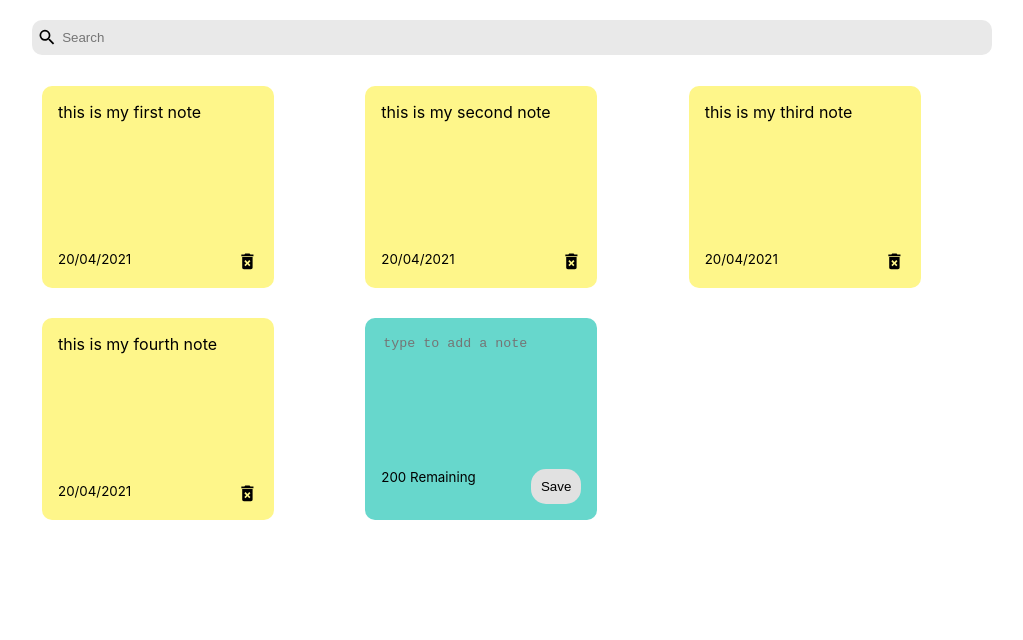
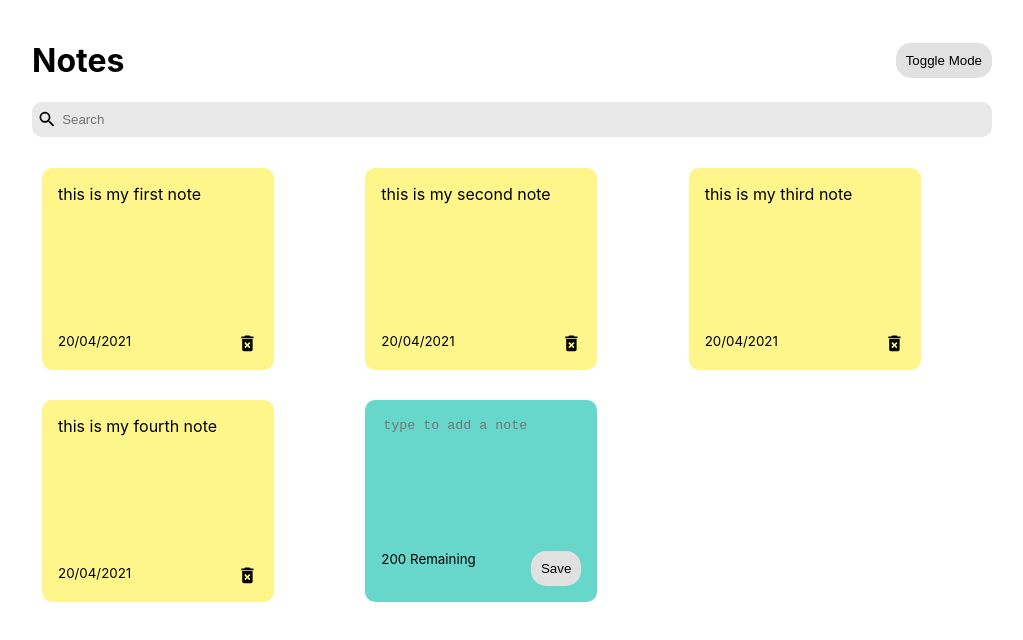
Before and after one commit to hamzazaka/crypto-react, a React (Create React App) app in the folder notes-app/: page / in a window 1280 px wide. Shown: the top 640 px of the page, without its empty margins (128-1151 px from the left). Built offline with nearby package versions, Linux system fonts and the light colour scheme.

Commit message:
working on header

```diff
--- a/notes-app/src/App.css
+++ b/notes-app/src/App.css
@@ -80,3 +80,9 @@
 .search input:focus{
   outline: none;
 }
+
+.header{
+  display: flex;
+  justify-content: space-between;
+  align-items: center;
+}
--- a/notes-app/src/App.js
+++ b/notes-app/src/App.js
@@ -4,6 +4,7 @@
 import './App.css';
 import NotesList from './components/NotesList';
 import Search from './components/Search';
+import Header from './components/Header';
 
 function App() {
 
@@ -52,6 +53,7 @@
 
   return (
     <div className="container">
+      <Header/>
       <Search handleSearchNote={setSearchText}/>
       <NotesList notes={notes.filter((notes)=>notes.text.toLowerCase().includes(searchText))} handleAddNote={addNote} handleDeleteNote={deleteNote}/>
     </div>
--- /dev/null
+++ b/notes-app/src/components/Header.js
@@ -0,0 +1,10 @@
+import React from 'react'
+
+export default function Header() {
+    return (
+        <div className='header'>
+            <h1>Notes</h1>
+            <button className='save'>Toggle Mode</button>
+        </div>
+    )
+}
```
